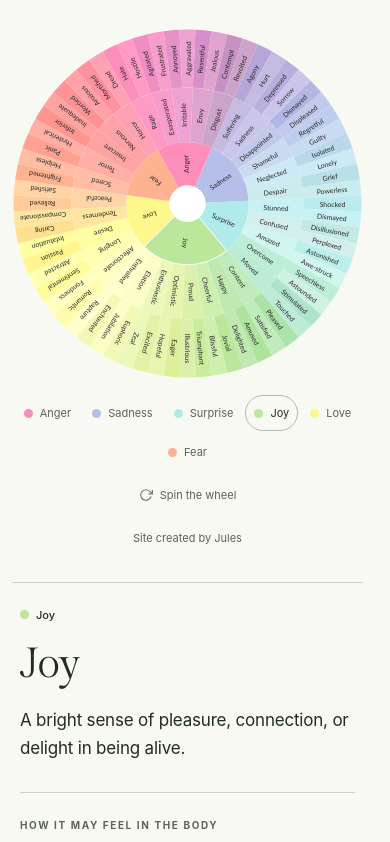
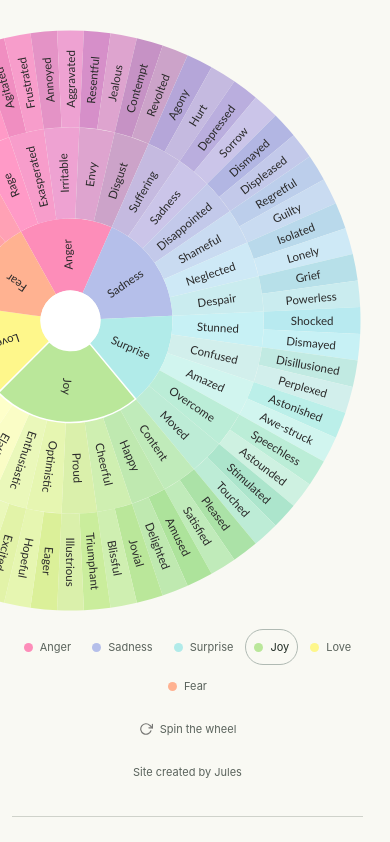
Before and after one commit to juleshaggard/department-of-emotions, a React (Vite) app: page / in a window 390 px wide. Shown: the top 842 px of the page. Built offline with nearby package versions, Linux system fonts and the light colour scheme.

Commit message:
Enlarge mobile wheel with a left-edge bleed

```diff
--- a/src/explorer/explorer.css
+++ b/src/explorer/explorer.css
@@ -95,6 +95,15 @@
   .experience-section li p { font-size: 15px; }
 }
 
+@media (max-width: 600px) {
+  .explorer-page { overflow-x: clip; }
+  .wheel-stage {
+    --mobile-wheel-size: min(150vw, 780px);
+    width: var(--mobile-wheel-size);
+    margin-inline: calc(100% - var(--mobile-wheel-size)) 0;
+  }
+}
+
 @media (prefers-reduced-motion: reduce) {
   .explorer-page *, .explorer-page *::before, .explorer-page *::after { transition: none !important; scroll-behavior: auto !important; }
 }
```
Also changed, not shown: 2 other files (tests, documents, lock files or other folders).
